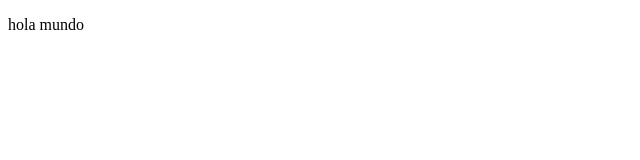
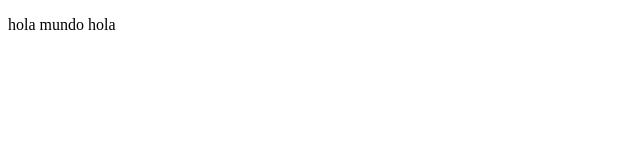
Before and after one commit to acevedoz/MotelFacil, a plain HTML site: page index.html in a window 1280 px wide. Shown: the full height of the page, 0-640 px from the left. Drawn offline with Linux system fonts and the light colour scheme.

Commit message:
Matías
Agregue un “hola”

```diff
--- a/index.html
+++ b/index.html
@@ -6,7 +6,7 @@
 </head>
 <body>
 
-	<p>hola mundo</p>
+	<p>hola mundo hola</p>
 
 </body>
 </html>
```
